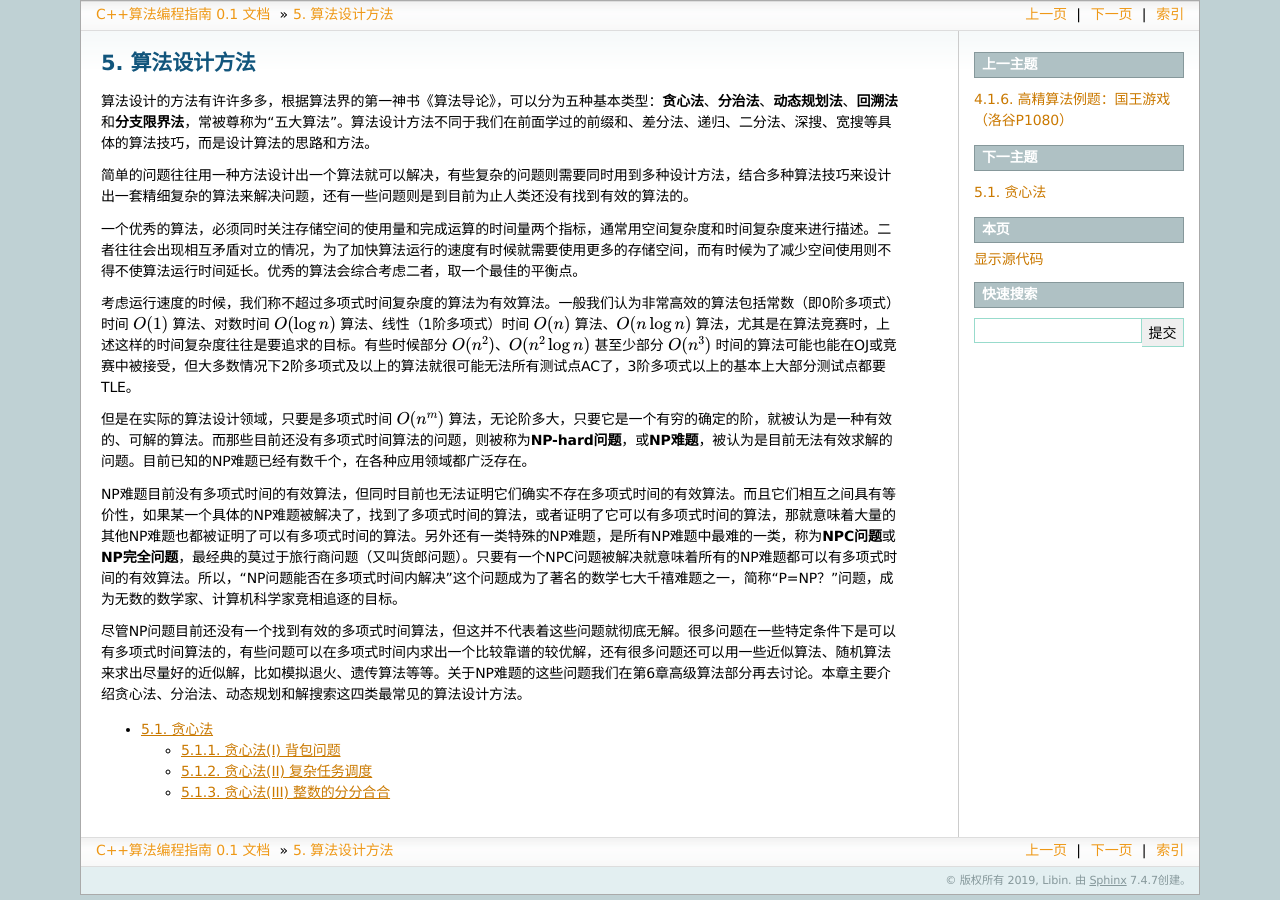
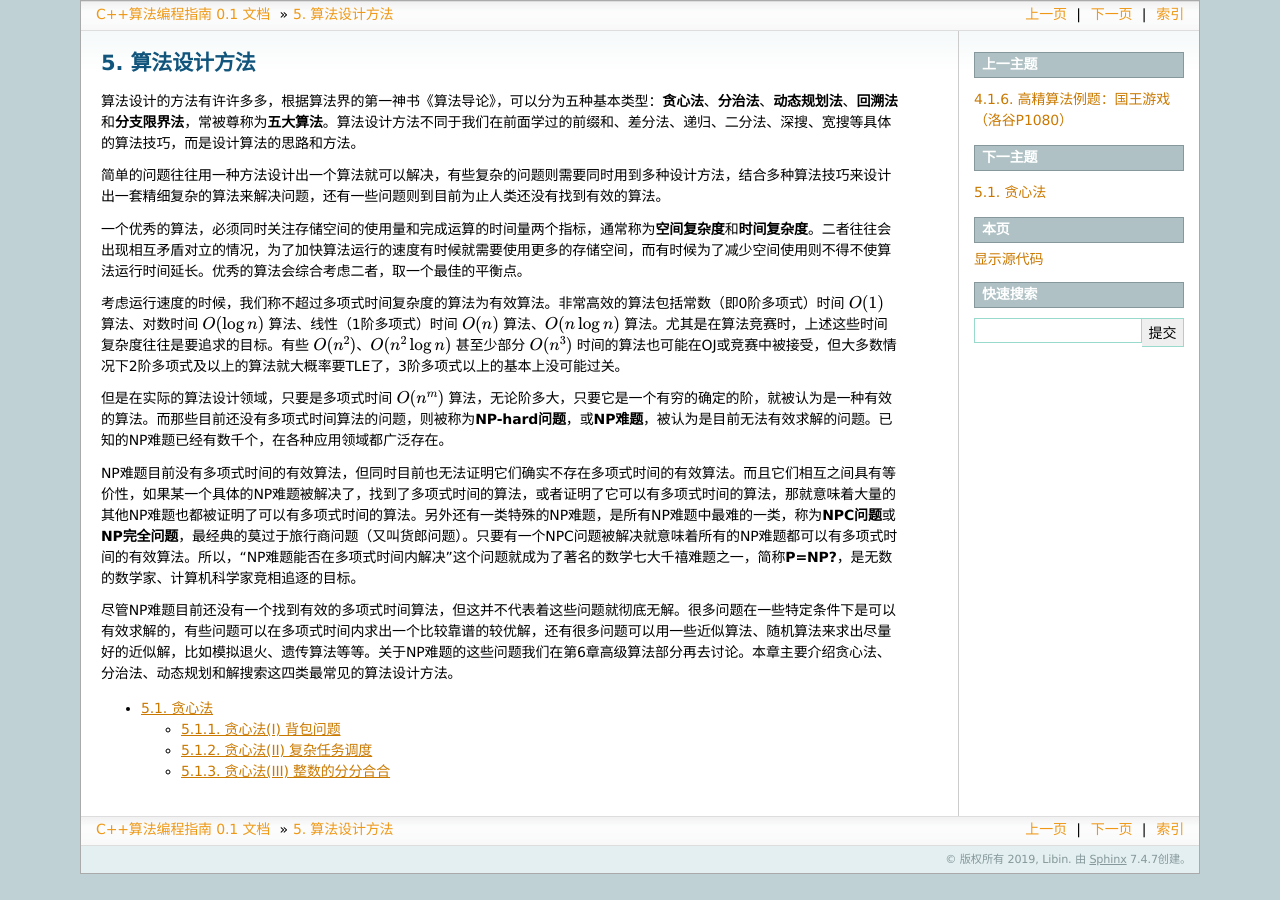
Before and after one commit to majorli/algo_guide, a Sphinx documentation site: the page built from source/400_basic_algo_design.rst, in a window 1280 px wide. Built offline with Sphinx 7.4.7, drawn with Linux system fonts in a browser that asks for light colours; formulas are drawn with MathJax 3.

Commit message:
20200430_2332draft_proofread_up_to_400

```diff
--- a/source/400_basic_algo_design.rst
+++ b/source/400_basic_algo_design.rst
@@ -1,19 +1,19 @@
 算法设计方法
 ============
 
-算法设计的方法有许许多多，根据算法界的第一神书《算法导论》，可以分为五种基本类型：:strong:`贪心法`、:strong:`分治法`、:strong:`动态规划法`、:strong:`回溯法`\ 和\ :strong:`分支限界法`，常被尊称为“五大算法”。算法设计方法不同于我们在前面学过的前缀和、差分法、递归、二分法、深搜、宽搜等具体的算法技巧，而是设计算法的思路和方法。
+算法设计的方法有许许多多，根据算法界的第一神书《算法导论》，可以分为五种基本类型：:strong:`贪心法`\ 、:strong:`分治法`\ 、:strong:`动态规划法`\ 、:strong:`回溯法`\ 和\ :strong:`分支限界法`\ ，常被尊称为\ :strong:`五大算法`\ 。算法设计方法不同于我们在前面学过的前缀和、差分法、递归、二分法、深搜、宽搜等具体的算法技巧，而是设计算法的思路和方法。
 
-简单的问题往往用一种方法设计出一个算法就可以解决，有些复杂的问题则需要同时用到多种设计方法，结合多种算法技巧来设计出一套精细复杂的算法来解决问题，还有一些问题则是到目前为止人类还没有找到有效的算法的。
+简单的问题往往用一种方法设计出一个算法就可以解决，有些复杂的问题则需要同时用到多种设计方法，结合多种算法技巧来设计出一套精细复杂的算法来解决问题，还有一些问题则到目前为止人类还没有找到有效的算法。
 
-一个优秀的算法，必须同时关注存储空间的使用量和完成运算的时间量两个指标，通常用空间复杂度和时间复杂度来进行描述。二者往往会出现相互矛盾对立的情况，为了加快算法运行的速度有时候就需要使用更多的存储空间，而有时候为了减少空间使用则不得不使算法运行时间延长。优秀的算法会综合考虑二者，取一个最佳的平衡点。
+一个优秀的算法，必须同时关注存储空间的使用量和完成运算的时间量两个指标，通常称为\ :strong:`空间复杂度`\ 和\ :strong:`时间复杂度`\ 。二者往往会出现相互矛盾对立的情况，为了加快算法运行的速度有时候就需要使用更多的存储空间，而有时候为了减少空间使用则不得不使算法运行时间延长。优秀的算法会综合考虑二者，取一个最佳的平衡点。
 
-考虑运行速度的时候，我们称不超过多项式时间复杂度的算法为有效算法。一般我们认为非常高效的算法包括常数（即0阶多项式）时间 :math:`O(1)` 算法、对数时间 :math:`O(\log n)` 算法、线性（1阶多项式）时间 :math:`O(n)` 算法、:math:`O(n\log n)` 算法，尤其是在算法竞赛时，上述这样的时间复杂度往往是要追求的目标。有些时候部分 :math:`O(n^2)`、:math:`O(n^2\log n)` 甚至少部分 :math:`O(n^3)` 时间的算法可能也能在OJ或竞赛中被接受，但大多数情况下2阶多项式及以上的算法就很可能无法所有测试点AC了，3阶多项式以上的基本上大部分测试点都要TLE。
+考虑运行速度的时候，我们称不超过多项式时间复杂度的算法为有效算法。非常高效的算法包括常数（即0阶多项式）时间 :math:`O(1)` 算法、对数时间 :math:`O(\log n)` 算法、线性（1阶多项式）时间 :math:`O(n)` 算法、:math:`O(n\log n)` 算法。尤其是在算法竞赛时，上述这些时间复杂度往往是要追求的目标。有些 :math:`O(n^2)`\ 、:math:`O(n^2\log n)` 甚至少部分 :math:`O(n^3)` 时间的算法也可能在OJ或竞赛中被接受，但大多数情况下2阶多项式及以上的算法就大概率要TLE了，3阶多项式以上的基本上没可能过关。
 
-但是在实际的算法设计领域，只要是多项式时间 :math:`O(n^m)` 算法，无论阶多大，只要它是一个有穷的确定的阶，就被认为是一种有效的、可解的算法。而那些目前还没有多项式时间算法的问题，则被称为\ :strong:`NP-hard问题`，或\ :strong:`NP难题`，被认为是目前无法有效求解的问题。目前已知的NP难题已经有数千个，在各种应用领域都广泛存在。
+但是在实际的算法设计领域，只要是多项式时间 :math:`O(n^m)` 算法，无论阶多大，只要它是一个有穷的确定的阶，就被认为是一种有效的算法。而那些目前还没有多项式时间算法的问题，则被称为\ :strong:`NP-hard问题`\ ，或\ :strong:`NP难题`\ ，被认为是目前无法有效求解的问题。已知的NP难题已经有数千个，在各种应用领域都广泛存在。
 
-NP难题目前没有多项式时间的有效算法，但同时目前也无法证明它们确实不存在多项式时间的有效算法。而且它们相互之间具有等价性，如果某一个具体的NP难题被解决了，找到了多项式时间的算法，或者证明了它可以有多项式时间的算法，那就意味着大量的其他NP难题也都被证明了可以有多项式时间的算法。另外还有一类特殊的NP难题，是所有NP难题中最难的一类，称为\ :strong:`NPC问题`\ 或\ :strong:`NP完全问题`，最经典的莫过于旅行商问题（又叫货郎问题）。只要有一个NPC问题被解决就意味着所有的NP难题都可以有多项式时间的有效算法。所以，“NP问题能否在多项式时间内解决”这个问题成为了著名的数学七大千禧难题之一，简称“P=NP？”问题，成为无数的数学家、计算机科学家竞相追逐的目标。
+NP难题目前没有多项式时间的有效算法，但同时目前也无法证明它们确实不存在多项式时间的有效算法。而且它们相互之间具有等价性，如果某一个具体的NP难题被解决了，找到了多项式时间的算法，或者证明了它可以有多项式时间的算法，那就意味着大量的其他NP难题也都被证明了可以有多项式时间的算法。另外还有一类特殊的NP难题，是所有NP难题中最难的一类，称为\ :strong:`NPC问题`\ 或\ :strong:`NP完全问题`\ ，最经典的莫过于旅行商问题（又叫货郎问题）。只要有一个NPC问题被解决就意味着所有的NP难题都可以有多项式时间的有效算法。所以，“NP难题能否在多项式时间内解决”这个问题就成为了著名的数学七大千禧难题之一，简称\ :strong:`P=NP?`\ ，是无数的数学家、计算机科学家竞相追逐的目标。
 
-尽管NP问题目前还没有一个找到有效的多项式时间算法，但这并不代表着这些问题就彻底无解。很多问题在一些特定条件下是可以有多项式时间算法的，有些问题可以在多项式时间内求出一个比较靠谱的较优解，还有很多问题还可以用一些近似算法、随机算法来求出尽量好的近似解，比如模拟退火、遗传算法等等。关于NP难题的这些问题我们在第6章高级算法部分再去讨论。本章主要介绍贪心法、分治法、动态规划和解搜索这四类最常见的算法设计方法。
+尽管NP难题目前还没有一个找到有效的多项式时间算法，但这并不代表着这些问题就彻底无解。很多问题在一些特定条件下是可以有效求解的，有些问题可以在多项式时间内求出一个比较靠谱的较优解，还有很多问题可以用一些近似算法、随机算法来求出尽量好的近似解，比如模拟退火、遗传算法等等。关于NP难题的这些问题我们在第6章高级算法部分再去讨论。本章主要介绍贪心法、分治法、动态规划和解搜索这四类最常见的算法设计方法。
 
 
 .. toctree::
```
Also changed, not shown: source/ch03/sec01/316_big_int_5.rst (+49 -89 lines).
